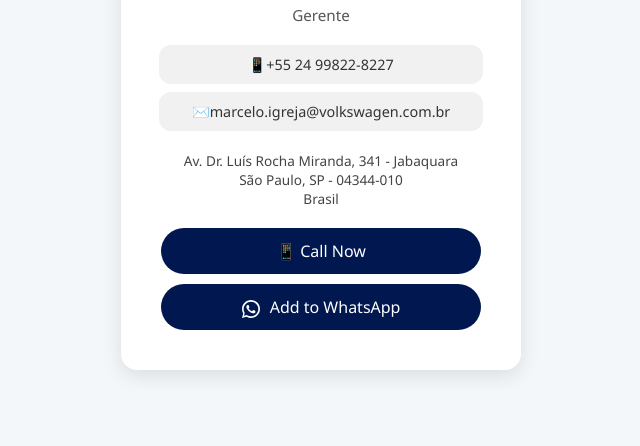
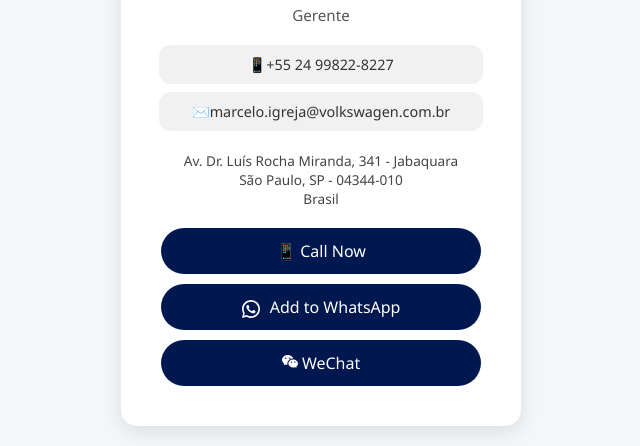
Before and after one commit to VWCO-BRAZIL/Marcelo-Igreja, a plain HTML site: page index.html in a window 1280 px wide. Shown: the part 586-1032 px from the top of the page, without its empty margins (319-959 px from the left). Before the commit the page ends 976 px from the top, so only its background shows below. Drawn offline with Linux system fonts and the light colour scheme.

Commit message:
Update index.html

```diff
--- a/index.html
+++ b/index.html
@@ -37,6 +37,17 @@
           </svg>
           Add to WhatsApp
         </a>
+
+         <!-- Botão WeChat -->
+        <a class="btn--wechat"
+          href="https://u.wechat.com/kC9t6hCCi7s3Ix2QITVs3Qw?s=4">
+          <svg xmlns="http://www.w3.org/2000/svg" width="16" height="16" fill="currentColor" class="bi bi-wechat" viewBox="0 0 16 16">
+          <path d="M11.176 14.429c-2.665 0-4.826-1.8-4.826-4.018 0-2.22 2.159-4.02 4.824-4.02S16 8.191 16 10.411c0 1.21-.65 2.301-1.666 3.036a.32.32 0 0 0-.12.366l.218.81a.6.6 0 0 1 .029.117.166.166 0 0 1-.162.162.2.2 0 0 1-.092-.03l-1.057-.61a.5.5 0 0 0-.256-.074.5.5 0 0 0-.142.021 5.7 5.7 0 0 1-1.576.22M9.064 9.542a.647.647 0 1 0 .557-1 .645.645 0 0 0-.646.647.6.6 0 0 0 .09.353Zm3.232.001a.646.646 0 1 0 .546-1 .645.645 0 0 0-.644.644.63.63 0 0 0 .098.356"/>
+          <path d="M0 6.826c0 1.455.781 2.765 2.001 3.656a.385.385 0 0 1 .143.439l-.161.6-.1.373a.5.5 0 0 0-.032.14.19.19 0 0 0 .193.193q.06 0 .111-.029l1.268-.733a.6.6 0 0 1 .308-.088q.088 0 .171.025a6.8 6.8 0 0 0 1.625.26 4.5 4.5 0 0 1-.177-1.251c0-2.936 2.785-5.02 5.824-5.02l.15.002C10.587 3.429 8.392 2 5.796 2 2.596 2 0 4.16 0 6.826m4.632-1.555a.77.77 0 1 1-1.54 0 .77.77 0 0 1 1.54 0m3.875 0a.77.77 0 1 1-1.54 0 .77.77 0 0 1 1.54 0"/>
+        </svg>
+          WeChat
+        </a>
+
       </div>
     </div>
   </div>
```
